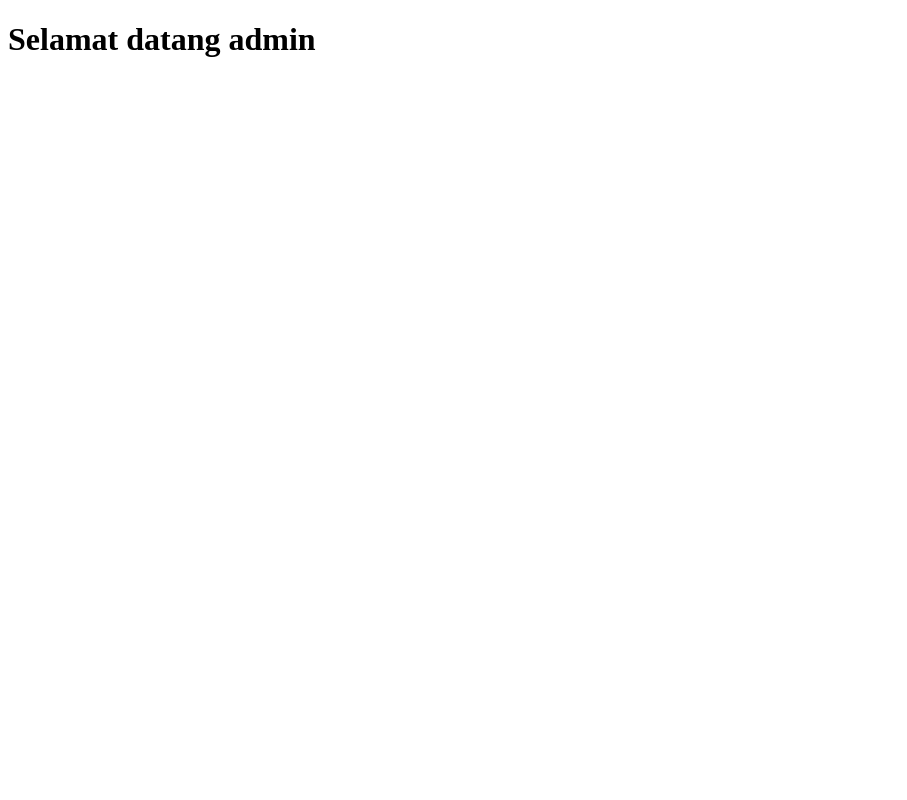
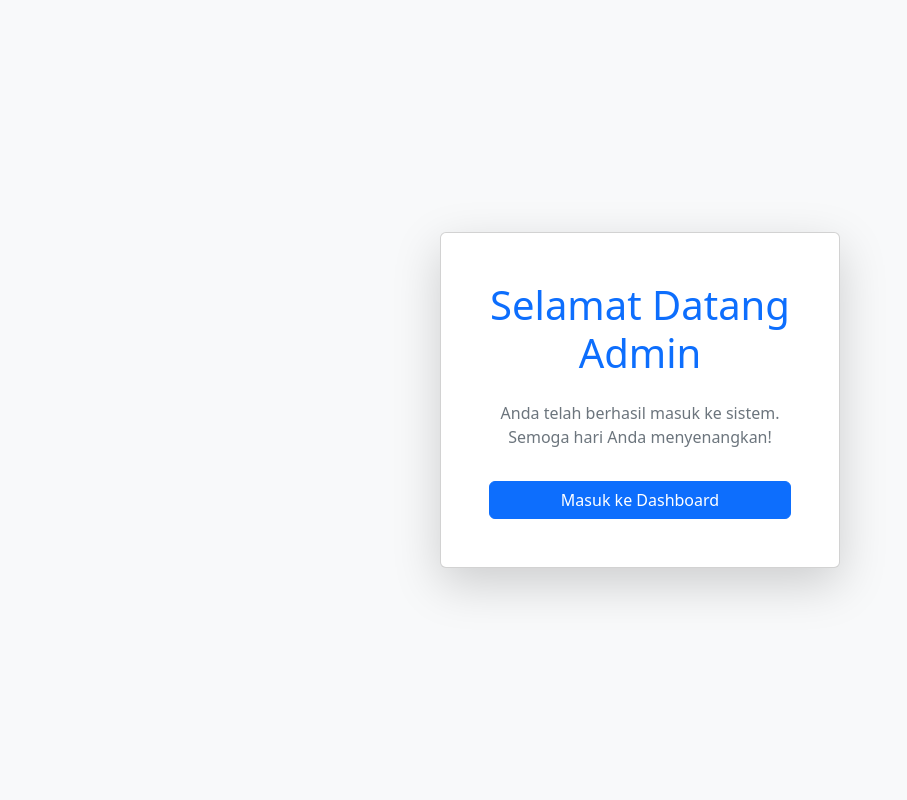
Before and after one commit to Rika-kamelia/project-pert4-7, a PHP site: page /profile.php in a window 1280 px wide. Shown: the whole page, without its empty margins (0-907 px from the left). Run offline with PHP 8.4, Linux system fonts and the light colour scheme.

Commit message:
Update profile.php

```diff
--- a/pertemuan5/profile.php
+++ b/pertemuan5/profile.php
@@ -3,9 +3,23 @@
 <head>
     <meta charset="UTF-8">
     <meta name="viewport" content="width=device-width, initial-scale=1.0">
-    <title>Document</title>
+    <title>Selamat Datang Admin</title>
+    <!-- Link ke Bootstrap CSS -->
+    <link href="https://cdn.jsdelivr.net/npm/bootstrap@5.3.0-alpha1/dist/css/bootstrap.min.css" rel="stylesheet">
 </head>
-<body>
-    <h1>Selamat datang admin</h1>
+<body class="bg-light">
+
+    <div class="container d-flex justify-content-center align-items-center vh-100">
+        <div class="text-center">
+            <div class="card shadow-lg p-5" style="width: 100%; max-width: 400px;">
+                <h1 class="text-primary mb-4">Selamat Datang Admin</h1>
+                <p class="text-secondary">Anda telah berhasil masuk ke sistem. Semoga hari Anda menyenangkan!</p>
+                <a href="#" class="btn btn-primary mt-3">Masuk ke Dashboard</a>
+            </div>
+        </div>
+    </div>
+
+    <!-- Link ke Bootstrap JS -->
+    <script src="https://cdn.jsdelivr.net/npm/bootstrap@5.3.0-alpha1/dist/js/bootstrap.bundle.min.js"></script>
 </body>
 </html>
```
